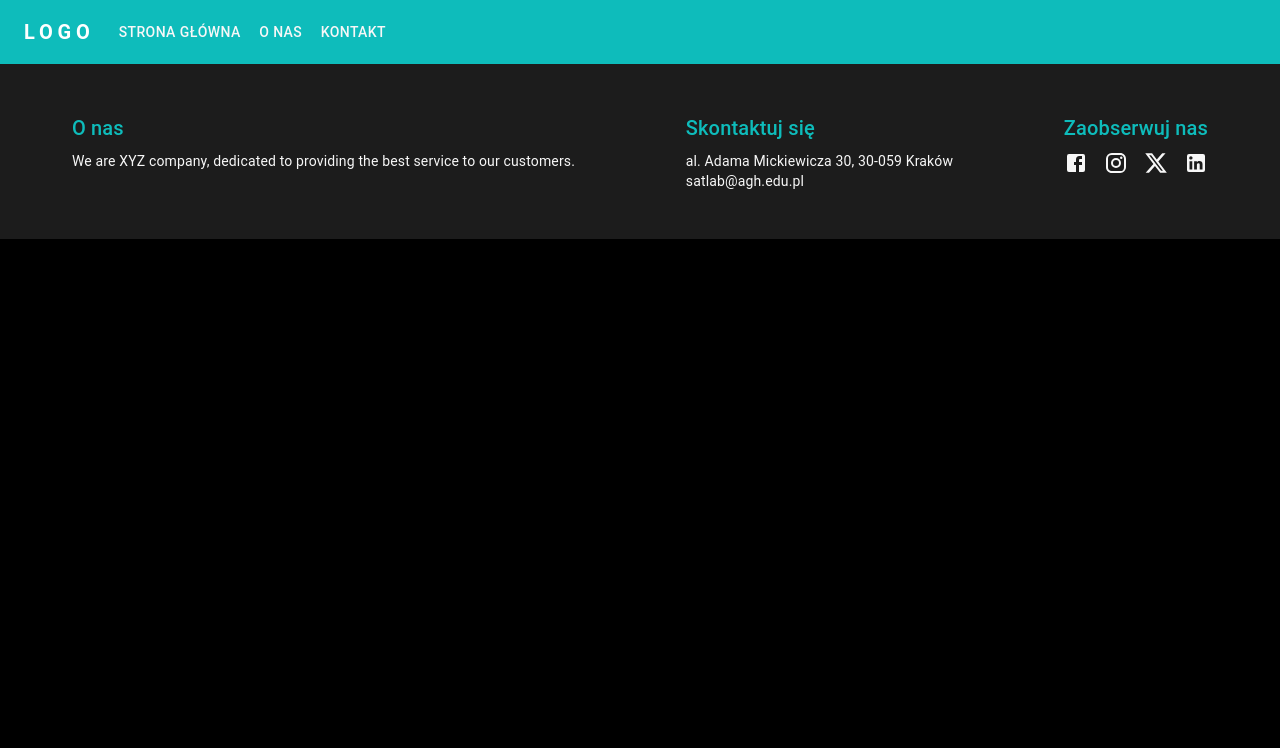
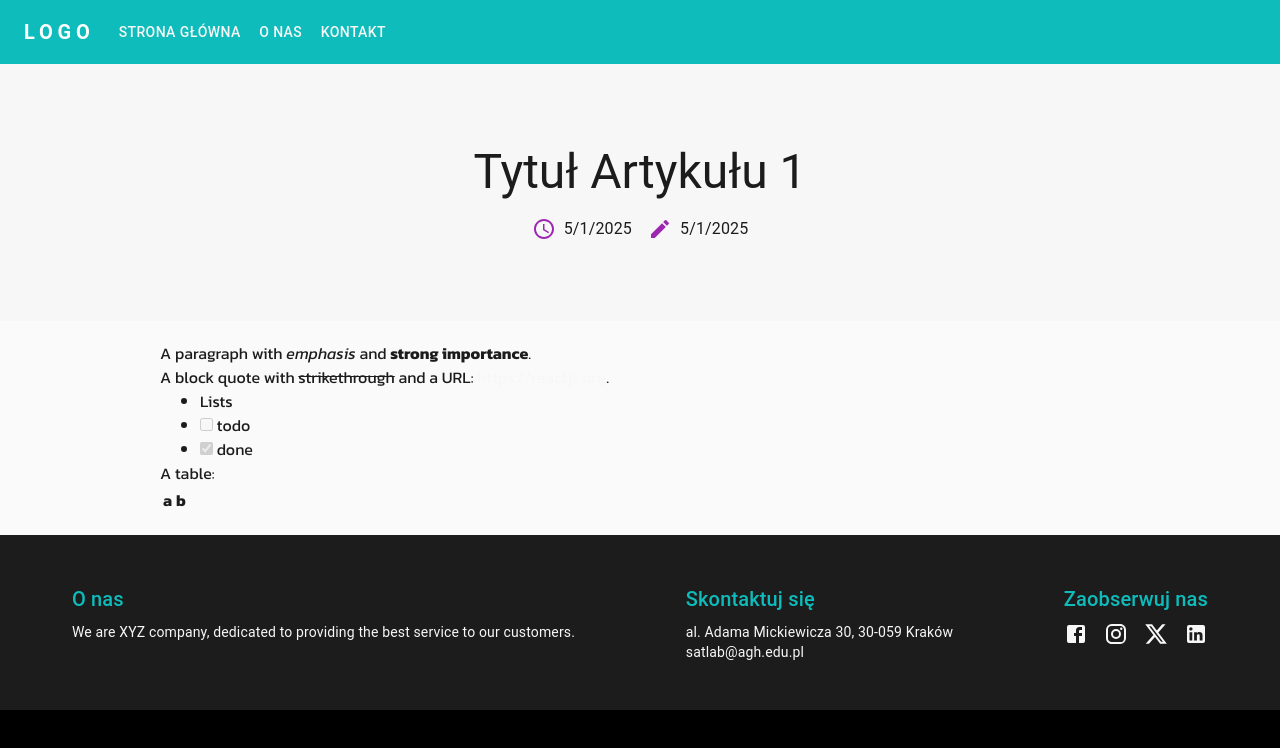
Before and after one commit to OmegaCreations/SatlabFrontend, a React (Vite) app: page /article/1 in a window 1280 px wide. Shown: the top 748 px of the page. Built offline with nearby package versions, Linux system fonts and the light colour scheme.

Commit message:
implemented article page

```diff
--- a/package.json
+++ b/package.json
@@ -16,7 +16,9 @@
     "@mui/material": "^6.3.1",
     "react": "^18.3.1",
     "react-dom": "^18.3.1",
-    "react-router": "^7.1.1"
+    "react-markdown": "^9.0.1",
+    "react-router": "^7.1.1",
+    "remark-gfm": "^4.0.0"
   },
   "devDependencies": {
     "@eslint/js": "^9.17.0",
--- a/src/components/Highlights/Highlights.jsx
+++ b/src/components/Highlights/Highlights.jsx
@@ -12,6 +12,7 @@ import SupportAgentRoundedIcon from "@mui/icons-material/SupportAgentRounded";
 import ThumbUpAltRoundedIcon from "@mui/icons-material/ThumbUpAltRounded";
 import style from "./Highlights.module.css";
 import imgUrl from "../../assets/satka.png";
+import { useNavigate } from "react-router";
 
 const items = [
   {
@@ -53,6 +54,8 @@ const items = [
 ];
 
 const Highlights = () => {
+  const navigate = useNavigate();
+
   return (
     <Box
       sx={{
@@ -97,7 +100,11 @@ const Highlights = () => {
         </Box>
         <Grid container spacing={2}>
           {items.map((item, index) => (
-            <Grid size={{ xs: 12, sm: 6, md: 4 }} key={index}>
+            <Grid
+              size={{ xs: 12, sm: 6, md: 4 }}
+              key={index}
+              onClick={() => navigate(`/article/${index}`)}
+            >
               <Stack direction="column" useFlexGap className={style.articleBox}>
                 <div>
                   <h3>{item.title}</h3>
--- a/src/main.jsx
+++ b/src/main.jsx
@@ -7,7 +7,8 @@ import LandingPage from "./pages/LandingPage/LandingPage";
 import About from "./pages/About/About";
 import Contact from "./pages/Contact/Contact";
 import React from "react";
-import Footer from "components/Footer/Footer";
+import Footer from "@/components/Footer/Footer";
+import Article from "@/pages/Article/Article";
 
 createRoot(document.getElementById("root")).render(
   <StrictMode>
@@ -26,10 +27,11 @@ createRoot(document.getElementById("root")).render(
           <Route path="/" element={<LandingPage />} />
           <Route path="/about" element={<About />} />
           <Route path="/contact" element={<Contact />} />
+          <Route path="/article/:id" element={<Article />} />
           {/*
 
           <Route path="/resources" element={<Resources />} />
-          <Route path="/article/:id" element={<Article />} /> */}
+           */}
         </Routes>
       </main>
       <footer>
--- /dev/null
+++ b/src/pages/Article/Article.jsx
@@ -0,0 +1,84 @@
+import { useParams } from "react-router";
+import React from "react";
+import { Box, Typography, Paper } from "@mui/material";
+import { AccessTime, Edit } from "@mui/icons-material";
+import ReactMarkdown from "react-markdown";
+import remarkGfm from "remark-gfm";
+import style from "./Article.module.css";
+
+const Article = () => {
+  const { id } = useParams();
+  const title = `Tytuł Artykułu ${id}`;
+  const createdAt = "05-01-2025";
+  const updatedAt = "05-01-2025";
+
+  const markdownContent = `A paragraph with *emphasis* and **strong importance**.
+
+> A block quote with ~strikethrough~ and a URL: https://reactjs.org.
+
+* Lists
+* [ ] todo
+* [x] done
+
+A table:
+
+| a | b |
+| - | - |
+`;
+  return (
+    <Box>
+      {/* Hero Section */}
+      <Box
+        sx={{
+          backgroundColor: "#f7f7f7",
+          padding: "80px 20px",
+          textAlign: "center",
+        }}
+      >
+        <Typography variant="h3" gutterBottom color="#1c1c1c">
+          {title}
+        </Typography>
+        <Box sx={{ display: "flex", justifyContent: "center", gap: 2 }}>
+          <Box sx={{ display: "flex", alignItems: "center" }}>
+            <AccessTime sx={{ marginRight: 1 }} color="secondary" />
+            <Typography variant="body1" color="#1c1c1c">
+              {new Date(createdAt).toLocaleDateString()}
+            </Typography>
+          </Box>
+          <Box sx={{ display: "flex", alignItems: "center" }}>
+            <Edit sx={{ marginRight: 1 }} color="secondary" />
+            <Typography variant="body1" color="#1c1c1c">
+              {new Date(updatedAt).toLocaleDateString()}
+            </Typography>
+          </Box>
+        </Box>
+      </Box>
+
+      {/* Main Content Section */}
+      <Box
+        sx={{
+          display: "flex",
+          justifyContent: "center",
+          padding: "20px",
+          backgroundColor: "#fafafa", // background for content section
+        }}
+      >
+        <Box
+          sx={{
+            width: "100%",
+            maxWidth: 960,
+          }}
+        >
+          <ReactMarkdown
+            remarkPlugins={[remarkGfm]}
+            className={style.markdownContent}
+          >
+            {markdownContent}
+          </ReactMarkdown>
+        </Box>
+      </Box>
+    </Box>
+  );
+};
+
+export default Article;
--- /dev/null
+++ b/src/pages/Article/Article.module.css
@@ -0,0 +1,3 @@
+.markdownContent {
+  color: var(--primary) !important;
+}
--- a/vite.config.js
+++ b/vite.config.js
@@ -7,7 +7,7 @@ export default defineConfig({
   plugins: [react()],
   resolve: {
     alias: {
-      components: "/src/components",
+      "@": path.resolve(__dirname, "src"),
     },
   },
 });
```
Also changed, not shown: 1 other file (tests, documents, lock files or other folders).
